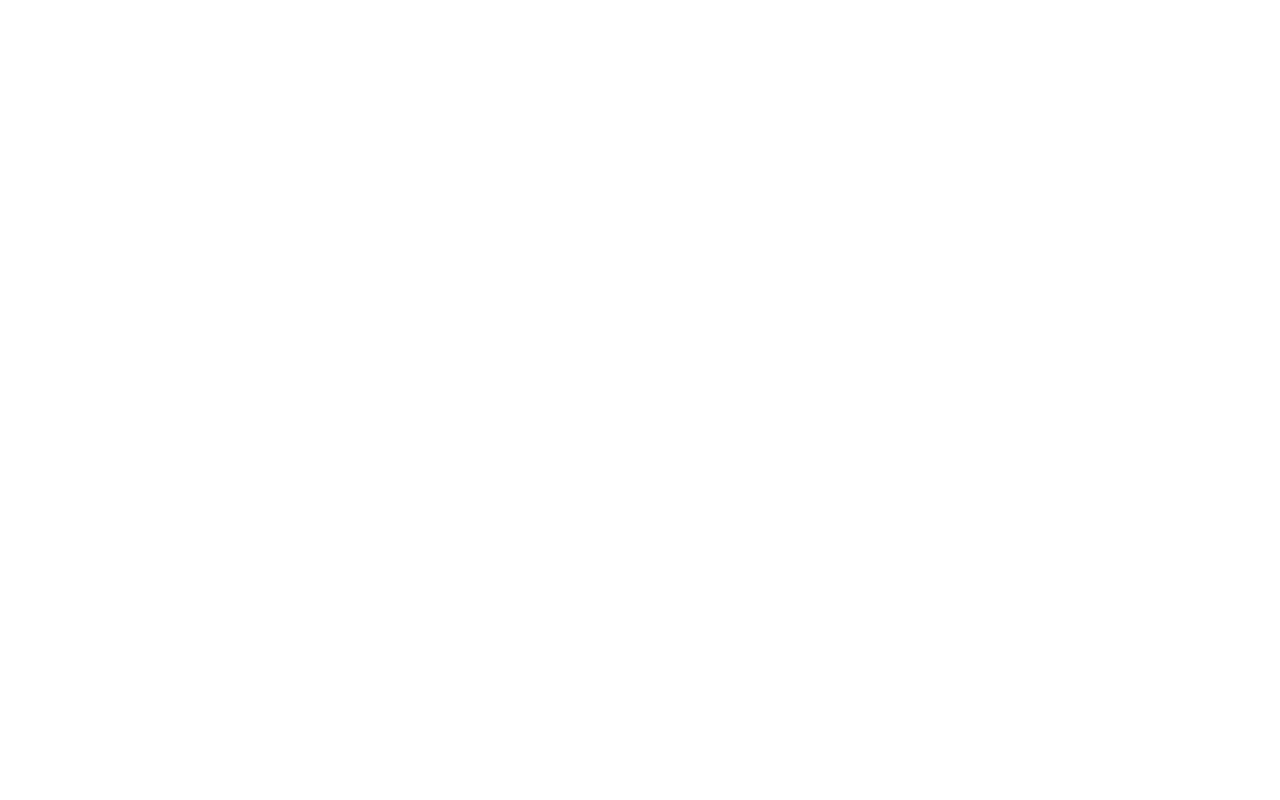
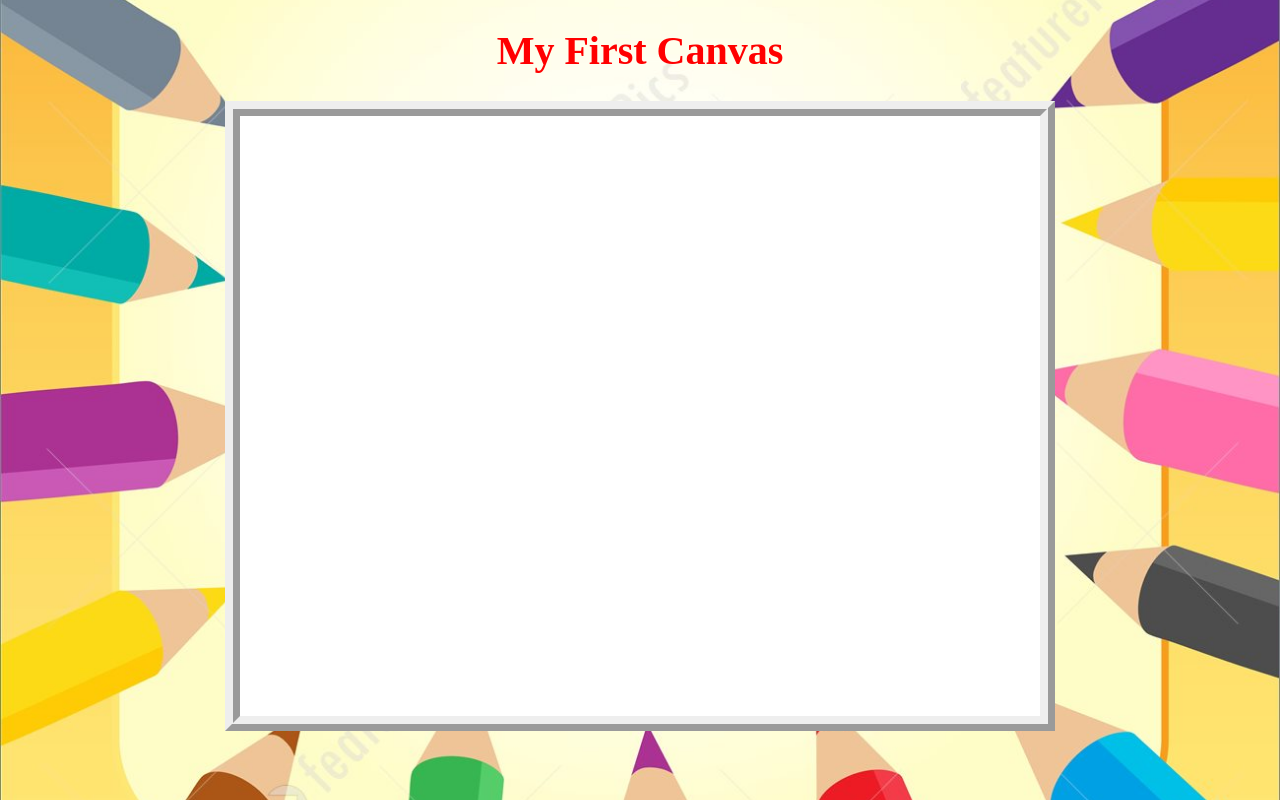
Before and after one commit to manvithsai/p81, a plain HTML site: page index.html in a window 1280 px wide. Drawn offline with Linux system fonts and the light colour scheme.

Commit message:
Add files via upload

```diff
--- a/index.html
+++ b/index.html
@@ -1,7 +1,18 @@
+<!DOCTYPE html>
 <html>
-<body>
+<head>
+
+<title>C81</title>
+<link rel="stylesheet" type="text/css" href="style.css">
+</head>
+<body class="body_background">
+
 <center>
-    <canvas id="myCanvas" height="600" width="800"></canvas>
+	<h1>My First Canvas</h1>
+	<canvas id="mycanvas" width="800" height="600"></canvas>
 </center>
+
+
+<script src="main.js"></script>
 </body>
 </html>
--- a/main.js
+++ b/main.js
@@ -1,13 +1,38 @@
-Canvs=document.getAnimations("myCanvas");
+canvas=document.getElementById("mycanvas");
 ctx=canvas.getContext("2d");
+
 ctx.beginPath();
-ctx.strokeStyle="red";
-ctx.lineWidth="1";
+ctx.strokeStyle=red;
+ctx.lineWidth=6;
 ctx.rect(150,143,430,200);
+ctx.stroke();
 
-ctx.stroke();
 ctx.beginPath();
-ctx.strokeStyle="red";
-ctx.lineWidth="1";
+ctx.strokeStyle=blue;
+ctx.lineWidth=5;
 ctx.arc(250,210,40,0,2*Math.PI);
 ctx.stroke();
+
+ctx.beginPath();
+ctx.strokeStyle=green;
+ctx.lineWidth=5;
+ctx.arc(255,217,50,10,4*Math.PI);
+ctx.stroke();
+
+ctx.beginPath();
+ctx.strokeStyle=green;
+ctx.lineWidth=5;
+ctx.arc(260,225,60,15,6*Math.PI);
+ctx.stroke();
+
+ctx.beginPath();
+ctx.strokeStyle=green;
+ctx.lineWidth=5;
+ctx.arc(265,230,70,20,8*Math.PI);
+ctx.stroke();
+
+ctx.beginPath();
+ctx.strokeStyle=green;
+ctx.lineWidth=5;
+ctx.arc(270,235,80,25,10*Math.PI);
+ctx.stroke();
--- a/style.css
+++ b/style.css
@@ -1,12 +1,17 @@
-body{
 
-    background-position: center;
-    background-size: cover;
+h1
+{
+	color: red;
+	font-size: 40px;
 }
-#myCanvas
-{
-    margin-top: 10px;
-	border-width:40px;
-	background-color: rgb(0, 187, 44);
-	border-style:ridge;
+.body_background {
+background-image :url("bg1.jpg");
+background-position: center;
+background-size: cover;
 }
+
+#mycanvas{
+border-width:15px;
+background-color:white;
+border-style:ridge;
+}
```
Also changed, not shown: bg1.jpg (added).
